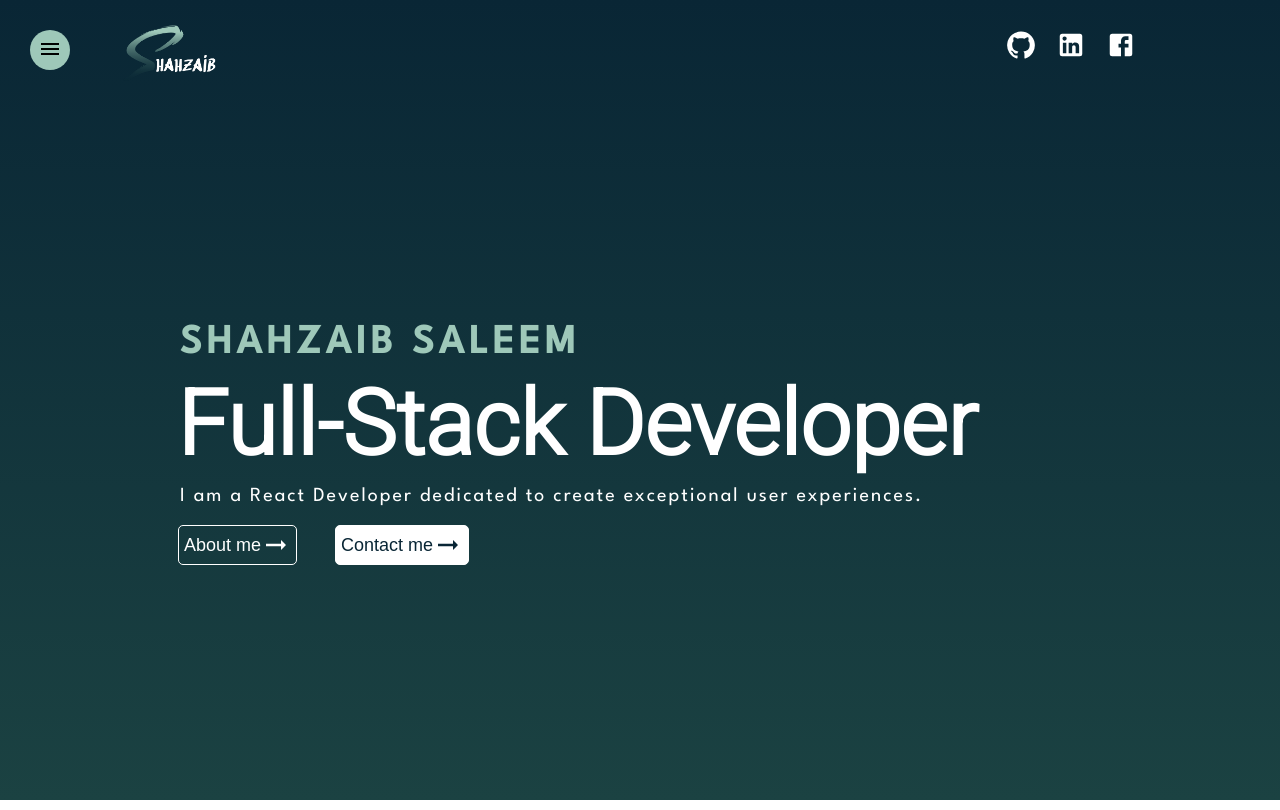
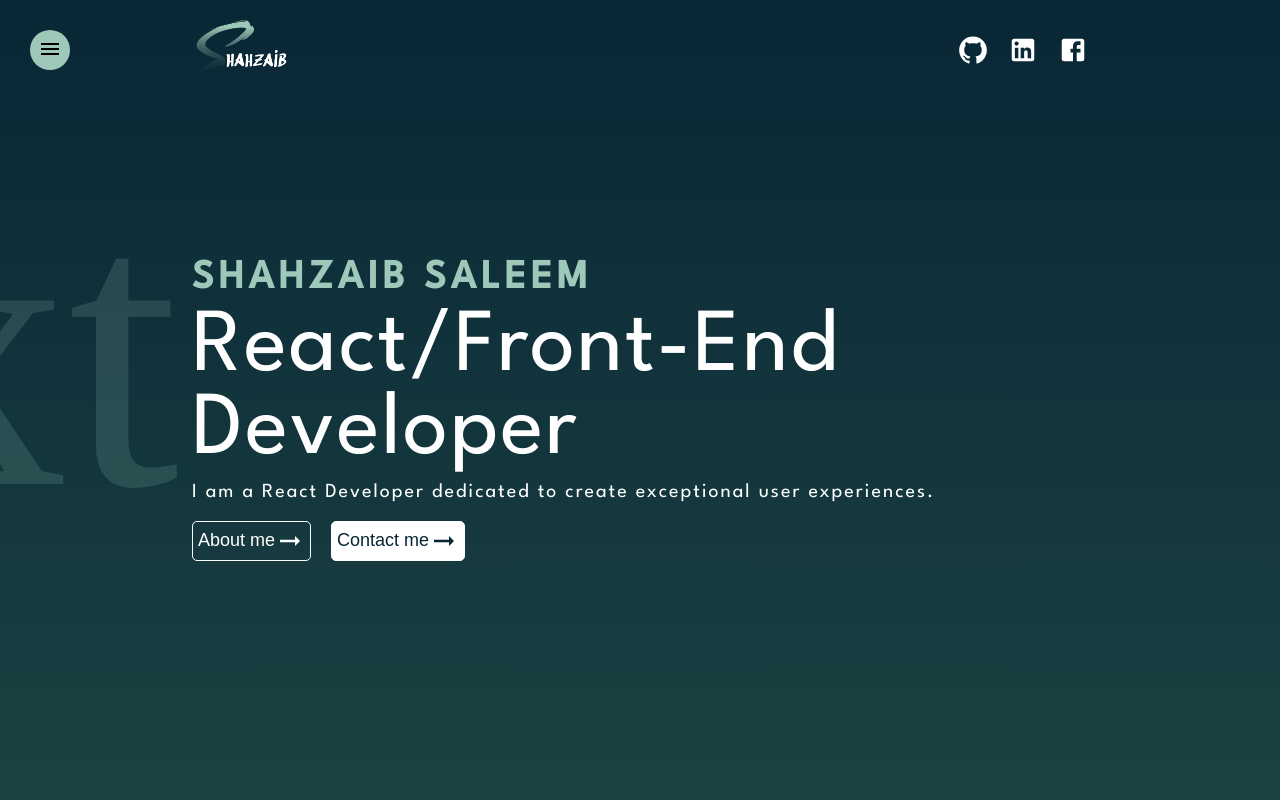
Before and after one commit to shahzaibsaleem665/portfolio, a React (Create React App) app: page / in a window 1280 px wide. Built offline with nearby package versions, Linux system fonts and the light colour scheme; a web font is replaced by a local one.

Commit message:
Hero section completed

```diff
--- a/src/App.css
+++ b/src/App.css
@@ -1,3 +1,4 @@
 * {
-  top: 0px;
+  top: 0;
+
 }
--- a/src/Components/Navbar.css
+++ b/src/Components/Navbar.css
@@ -1,64 +1,48 @@
 @import url('https://fonts.googleapis.com/css2?family=Syne+Mono&display=swap');
-* {
-    top: 0;
-    padding: 0;
+
+.navbar {
+    height: 100px;
+   justify-content: space-between;
+   align-items: center;
+   width: 100%;
+   display: flex;
+
+
 }
-.navbar {
-    position: sticky;
-    width: 90%;
-    height: 70px;
-    top: 0;
-    padding-top: 10px ;
+.navbar  > .navbar__content {
+    margin: auto;
+    width: 70%;
     display: flex;
-    flex-direction: row;
     align-items: center;
     justify-content: space-between;
-    position: sticky;
+}
+.navbar__content > img {
+  height: 60px;
+}
+
+.navbar__social {
+    display: flex;
+    gap: 20px;
 
 }
-.navbar__left {
-    display: flex;
-    flex-direction: row;
-    align-items: center;
-}
-.navbar__left > img {
-    height: 60px;
-    cursor: pointer;
-    margin-top: 20px;
-}
-
-.navbar__right {
-    display: flex;
-    align-items: center;
-    gap: 20px;
-    padding-right: 80px;
-}
-.navbar__right > .MuiSvgIcon-root {
+.navbar__social > .MuiSvgIcon-root {
     font-size: 30px;
 }
 @media screen and (max-width: 600px)
  {
         .navbar {
-            display: flex;
-            flex-direction: row;
-            width: 100%;
-            align-items: center;
-            justify-content: space-between;
+
         }
 
-        .navbar__left > img {
-            height: 40px;
-            margin-top: 10px;
-            margin-left: 90px;
+        .navbar__content > img {
+
         }
-        .navbar__right > .MuiSvgIcon-root {
+        .navbar__social > .MuiSvgIcon-root {
             font-size: 16px;
         }
 
-        .navbar__right{
-            display: flex;
-            gap: 10px;
-            padding-right: 30px;
+        .navbar__social{
+
 
         }
 
@@ -66,20 +50,13 @@
     }
 @media screen and (min-width: 600px)  {
         .navbar {
-            display: flex;
-            flex-direction: row;
-            justify-content: space-between;
+
 
         }
-        .navbar__left {
-            display: flex;
-            flex-direction: row;
-            width: auto;
-            align-items: center;
-            justify-content: center;
-            margin-left: 5%;
+        .navbar__content {
+
         }
-        .navbar__right {
+        .navbar__social {
             display: flex;
         }
 
@@ -88,19 +65,13 @@
 @media screen and (min-width: 768px)
 {
         .navbar {
-            display: flex;
-            flex-direction: row;
-            justify-content: space-between;
+
 
         }
-        .navbar__left {
-            display: flex;
-            flex-direction: row;
-            width: auto;
-            align-items: center;
-            justify-content: center;
+        .navbar__content {
+
         }
-        .navbar__right {
+        .navbar__social {
             display: flex;
 
         }
--- a/src/Components/Navbar.js
+++ b/src/Components/Navbar.js
@@ -34,14 +34,14 @@ function Navbar() {
 
   return (
     <div className='navbar'>
-          <div className="navbar__left">
        <Sidebar />
+        <div className="navbar__content">
            <img src={windowWidth < 768 ? logo_m : logo} alt='my logo' onClick={homeNav} />
-         </div>
-          <div className='navbar__right'>
+            <div className='navbar__social'>
               <GitHubIcon />
               <LinkedInIcon />
               <FacebookIcon />
+            </div>
         </div>
     </div>
   );
--- a/src/Components/sidebar/Sidebar.css
+++ b/src/Components/sidebar/Sidebar.css
@@ -5,6 +5,9 @@
     justify-content: center;
     background-color: #9EC8B9;
     color: black;
+    z-index: 2;
+
+
 
 }
 .sidebar__bg {
@@ -16,4 +19,6 @@
     background-color: #9EC8B9;
 
 
+
+
 }
--- a/src/pages/Home.css
+++ b/src/pages/Home.css
@@ -20,29 +20,31 @@
   display: flex;
   flex-direction: column;
   width: 70%;
-  height: 80vh;
+  height: 100%;
   margin: auto;
   justify-content: center;
+  position: absolute;
   top: 0;
-  margin-left: 160px;
+  padding: 5px;
+  z-index: 1;
+
 }
 .home__content > h2{
   color: #9EC8B9;
   font-size: 40px;
-  padding-left: 20px;
   margin-top: 10px;
   letter-spacing: 5px;
   font-family: 'League Spartan';
 }
 .home__content > h1 {
   font-size: 90px;
-  font-family: 'Roboto';
-  padding-left: 17px;
+  font-family: 'League Spartan';
+  font-weight: normal;
   margin-top: 10px;
+  letter-spacing: 2px;
 }
 .home__content > p {
   font-family: 'League Spartan';
-  padding-left: 20px;
   margin-top: 10px;
   font-size: 20px;
   letter-spacing: 2px;
@@ -59,13 +61,10 @@
   border-radius: 5px;
   padding: 5px;
   display: flex;
-  margin-left: 18px;
   margin-top: 20px;
   text-transform: none;
   font-size: 18px;
   height: 40px;
-
-
 }
 .home__buttons > .contact {
   background-color: white;
@@ -83,8 +82,20 @@
 .home__buttons > button >  .MuiSvgIcon-root {
   font-size: 30px !important;
   align-items: center !important;
+}
+.home__backgroundText {
+  position: absolute;
+  font-size: 50vh;
+  top: 120px;
+  white-space: nowrap;
+  color: #9ec8b92c;
 
 }
+
+
+
+
+
 @media screen and (max-width:600px) {
 
 }
--- a/src/pages/Home.js
+++ b/src/pages/Home.js
@@ -2,37 +2,61 @@ import React, { useEffect, useState } from 'react'
 import './Home.css'
 import Navbar from '../Components/Navbar';
 import ArrowRightAltIcon from '@mui/icons-material/ArrowRightAlt'
-import { Button } from '@mui/material';
+import {motion} from 'framer-motion';
 import { useHistory } from 'react-router-dom/cjs/react-router-dom';
 function Home() {
 
   const history = useHistory();
-  const [text, setText] = useState([
-  'Frontend Developer', 'React Developer', 'Full-Stack Developer', 'Web-App Developer'
-  ]);
 
-  const [index, setIndex] = useState(0);
-  useEffect(()=> {
-    const interval = setInterval(() => {
-      setIndex((prevIndex) => (prevIndex + 1) % text.length);
+const textVariants = {
+  initial: {
+    x:-500,
+    opacity: 0,
+  },
+  animate: {
+    x:0,
+    opacity: 1,
+    transition:{
+      duration:1,
+      staggerChildren:0.1,
 
-    },2500);
+    }
+  }
+}
 
-    return () => clearInterval(interval);
-  }, [text])
+
+const sliderVariant = {
+  initial: {
+    x:0,
+  },
+  animate: {
+    x:'-105%',
+    transition:{
+      repeat: Infinity,
+      duration:10,
+      staggerChildren:0.1,
+    }
+  }
+}
+
+
+
 
   return (
     <div className='home'>
       <Navbar />
-  <div className="home__content">
-    <h2>SHAHZAIB SALEEM</h2>
-    <h1>{text[index]}</h1>
-    <p>I am a React Developer dedicated to create  exceptional user experiences.</p>
-    <div className='home__buttons'>
-    <button onClick={(e) => history.push('/about')} endIcon={<ArrowRightAltIcon />}>About me <ArrowRightAltIcon /></button>
-    <button className='contact' onClick={(e) => history.push('/contact')} >Contact me <ArrowRightAltIcon /></button>
-    </div>
-</div>
+  <motion.div className="home__content" variants={textVariants} initial='initial' animate='animate'>
+    <motion.h2 variants={textVariants}>SHAHZAIB SALEEM</motion.h2>
+    <motion.h1 variants={textVariants}>React/Front-End Developer</motion.h1>
+    <motion.p variants={textVariants}>I am a React Developer dedicated to create  exceptional user experiences.</motion.p>
+    <motion.div variants={textVariants} className='home__buttons'>
+    <motion.button variants={textVariants} onClick={(e) => history.push('/about')} endIcon={<ArrowRightAltIcon />}>About me <ArrowRightAltIcon /></motion.button>
+    <motion.button variants={textVariants} className='contact' onClick={(e) => history.push('/contact')} >Contact me <ArrowRightAltIcon /></motion.button>
+    </motion.div>
+</motion.div>
+<motion.div className="home__backgroundText" variants={sliderVariant} initial='initial' animate='animate'>
+      Some Text
+    </motion.div>
 </div>
   )
 }
```
Lines whose indentation alone changed are shown as unchanged.
